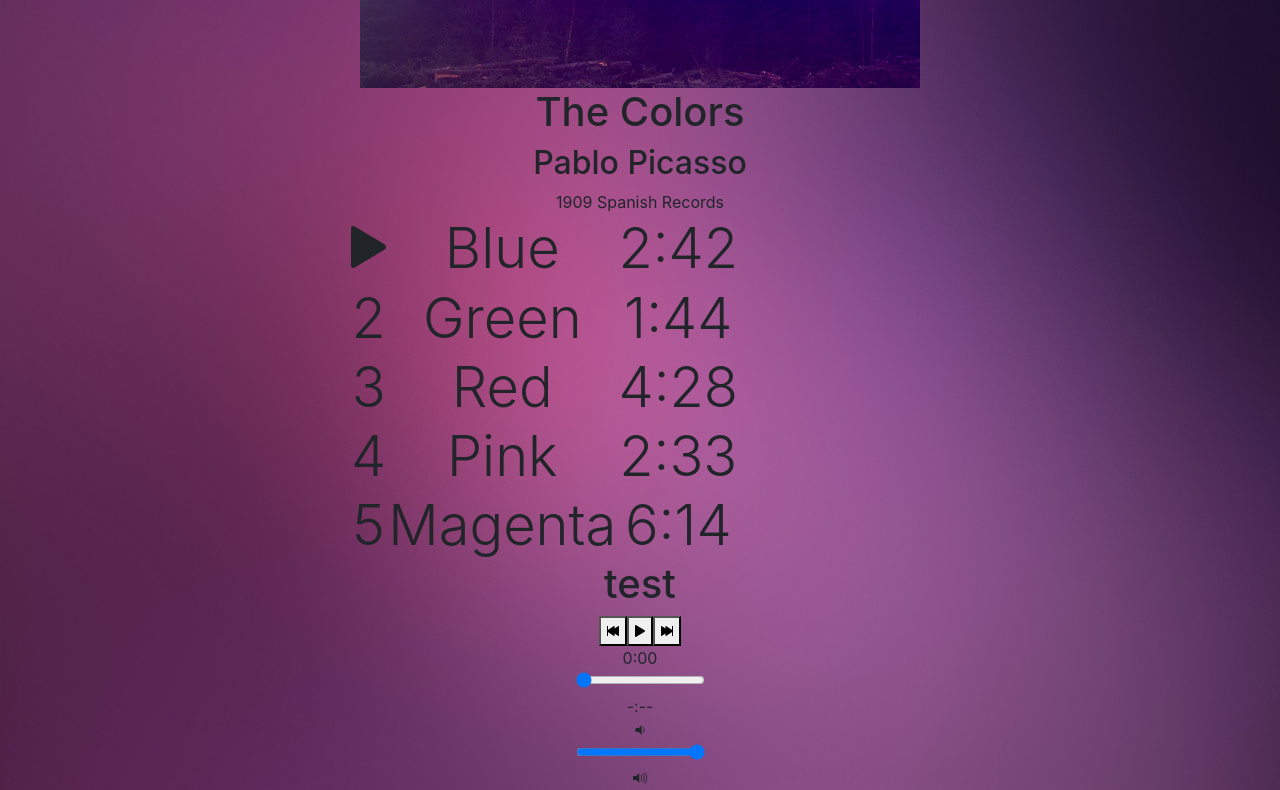
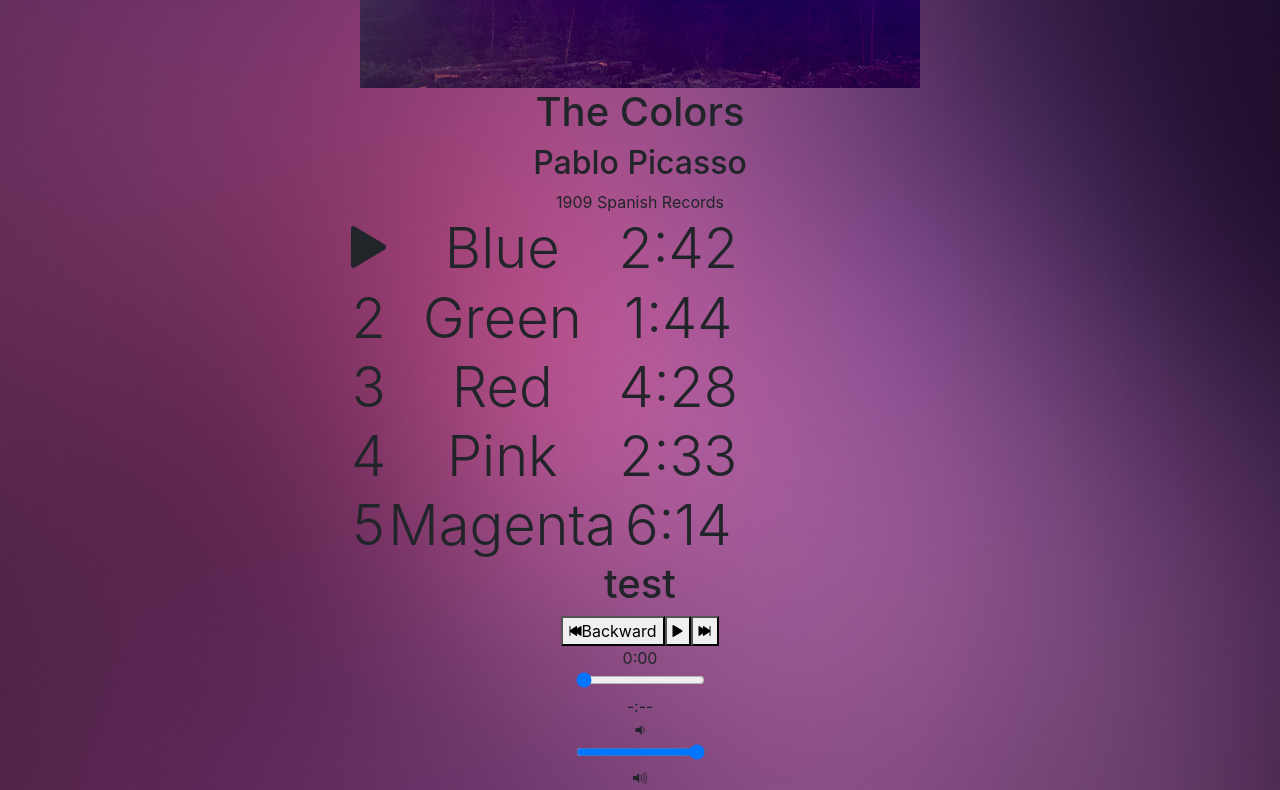
Before and after one commit to piercehicks/bloc-jams-react, a React (Create React App) app: page /album/the-colors in a window 1280 px wide. Shown: the part 563-1353 px from the top of the page. Built offline with nearby package versions, Linux system fonts and the light colour scheme.

Commit message:
word test

```diff
--- a/src/components/PlayerBar.js
+++ b/src/components/PlayerBar.js
@@ -8,7 +8,7 @@ class PlayerBar extends Component {
  <h1>test</h1>
     <section id="buttons">
          <button id="previous" onClick={this.props.handlePrevClick}>
-           <div className="ion-skip-backward"></div>
+           <div className="ion-skip-backward">Backward</div>
          </button>
          <button id="play-pause" onClick={this.props.handleSongClick}>
            <span className={this.props.isPlaying ? 'ion-pause' : 'ion-play'}></span>
```
